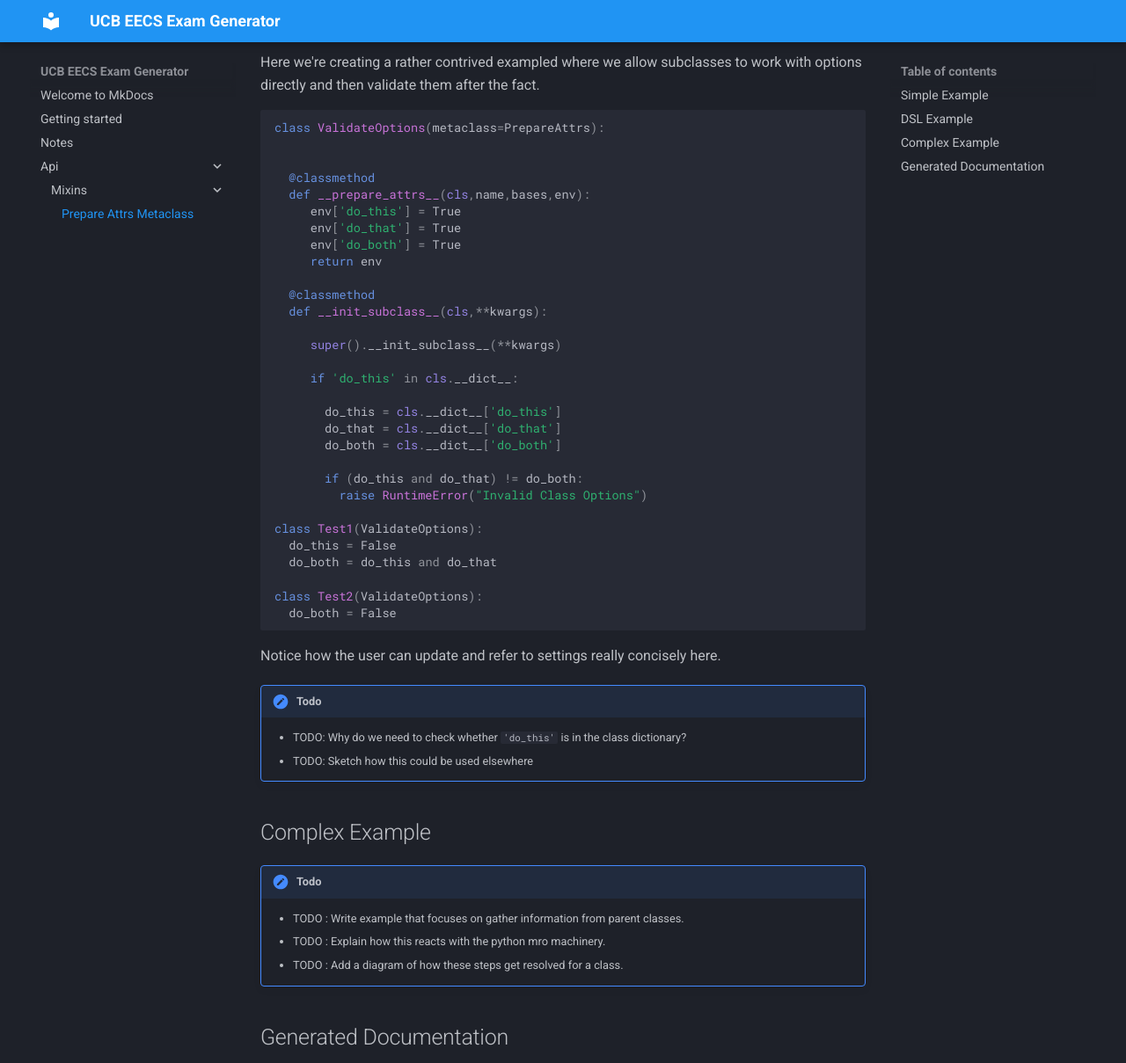
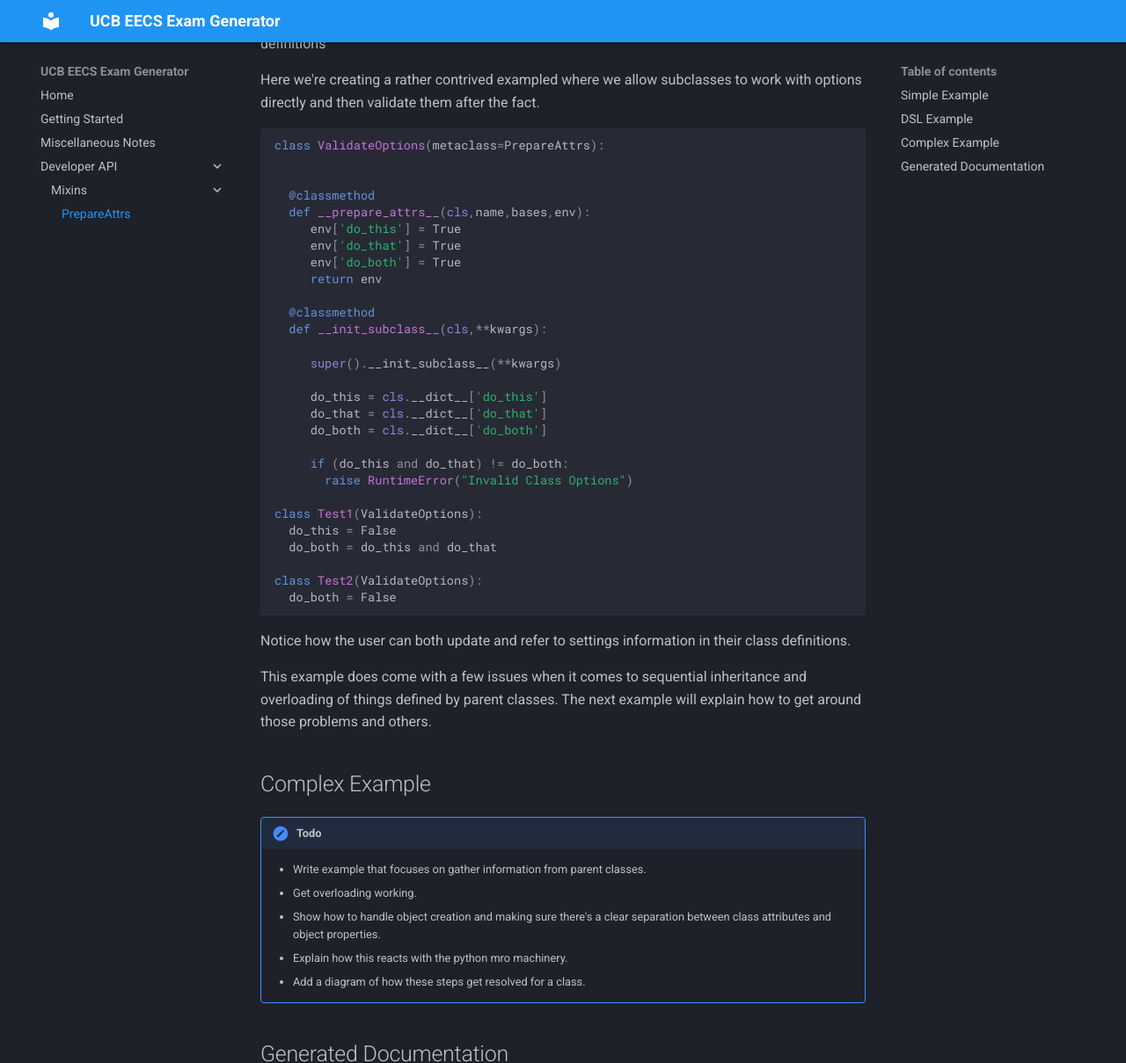
Before and after one commit to rohit507/exam_gen, an MkDocs documentation site: the page built from docs/api/mixins/prepare_attrs.md, in a window 1280 px wide and 1400 px high, scrolled down 1021 px, cut to the strip 0-1209 px from the top of the window. Shown: the whole strip at 88% size. Built offline with MkDocs 1.6.1 and Material for MkDocs 9.7.7, drawn with Linux system fonts in a browser that asks for light colours; some of the changed text lies outside the part shown.

Commit message:
Fixed bug in PrepareAttrs and finished its docs.

````diff
--- a/docs/api/mixins/prepare_attrs.md
+++ b/docs/api/mixins/prepare_attrs.md
@@ -34,14 +34,14 @@
 Subtest().run()
 ```
 
-The whole thing when run should print `(15,35)`, which is not super useful
-really.
+The whole thing when run should print `(15,35)`.
 
 !!! note
     `test_var` and `subtest_var` become properties of the `Subtest`
     *class*, not any particular subtest object. If you're using a mutable
     value like a dictionary then updates will be shared between all the
-    various objects involved.
+    various objects involved unless you copy them in the object's `__new__`
+    or `__init__` functions.
 
 ## DSL Example
 
@@ -68,14 +68,12 @@
 
      super().__init_subclass__(**kwargs)
 
-     if 'do_this' in cls.__dict__:
+     do_this = cls.__dict__['do_this']
+     do_that = cls.__dict__['do_that']
+     do_both = cls.__dict__['do_both']
 
-       do_this = cls.__dict__['do_this']
-       do_that = cls.__dict__['do_that']
-       do_both = cls.__dict__['do_both']
-
-       if (do_this and do_that) != do_both:
-         raise RuntimeError("Invalid Class Options")
+     if (do_this and do_that) != do_both:
+       raise RuntimeError("Invalid Class Options")
 
 class Test1(ValidateOptions):
   do_this = False
@@ -85,19 +83,34 @@
   do_both = False
 ```
 
-Notice how the user can update and refer to settings really concisely here.
+Notice how the user can both update and refer to settings information in their
+class definitions.
 
-!!! todo
-    - TODO: Why do we need to check whether `'do_this'` is in the class dictionary?
-    - TODO: Sketch how this could be used elsewhere
+This example does come with a few issues when it comes to sequential inheritance
+and overloading of things defined by parent classes. The next example will explain
+how to get around those problems and others.
 
 ## Complex Example
 
 !!! todo
-    - TODO : Write example that focuses on gather information from parent classes.
-    - TODO : Explain how this reacts with the python mro machinery.
-    - TODO : Add a diagram of how these steps get resolved for a class.
+    - Write example that focuses on gather information from parent classes.
+    - Get overloading working.
+    - Show how to handle object creation and making sure there's a clear separation
+      between class attributes and object properties.
+    - Explain how this reacts with the python mro machinery.
+    - Add a diagram of how these steps get resolved for a class.
+
 
 ## Generated Documentation
 
 ::: exam_gen.mixins.prepare_attrs
+    handler: python
+    selection:
+      members:
+        - "PrepareAttrs"
+      filters:
+        - "!__prepare__"
+    rendering:
+      heading_level: 3
+      show_source: false
+      show_root_toc_entry: false
--- a/mkdocs.yml
+++ b/mkdocs.yml
@@ -12,6 +12,14 @@
   icon:
     repo: check-square
 
+nav:
+  - Home: index.md
+  - Getting Started: getting-started.md
+  - Miscellaneous Notes: misc-notes.md
+  - Developer API:
+      - Mixins:
+          - PrepareAttrs: api/mixins/prepare_attrs.md
+
 plugins:
   - search
   - localsearch
@@ -23,5 +31,7 @@
   - admonition
   - pymdownx.details
   - pymdownx.superfences
+  - toc:
+      permalink: true
 
 use_directory_urls: false
````
Also changed, not shown: docs/getting-started.md (added), docs/getting_started.md (deleted), 1 other file.
